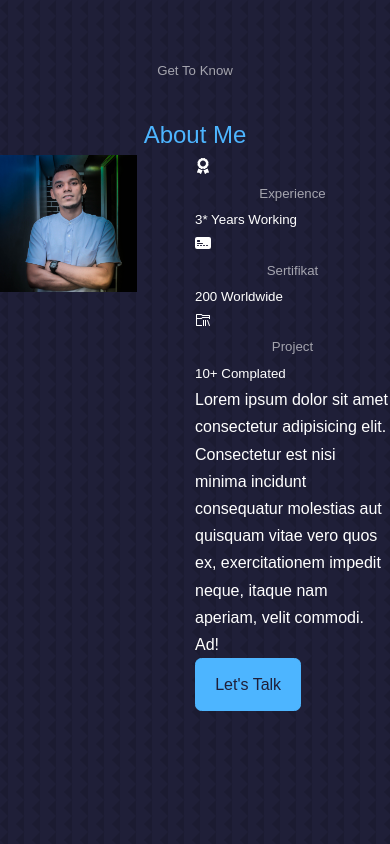
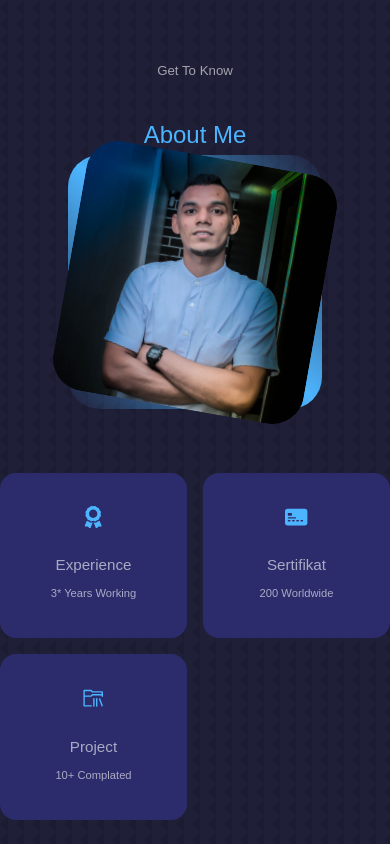
Before and after one commit to nandatritona/PortfolioMe, a React (Create React App) app in the folder reactapp/: page / in a window 390 px wide. Shown: the part 880-1724 px from the top of the page. Built offline with nearby package versions, Linux system fonts and the light colour scheme.

Commit message:
Desain about me

```diff
--- a/reactapp/src/components/about/About.jsx
+++ b/reactapp/src/components/about/About.jsx
@@ -9,45 +9,45 @@ import {VscFolderLibrary} from "react-icons/vsc";
 
 export const About = () => {
     return (
-        <section id='about'>
+      <section id="about">
         <h5>Get To Know</h5>
         <h2>About Me</h2>
 
         <div className="container about_container">
             <div className="about_me">
-                    <img src={ME} alt="About Image"/>
+                <div className="about_me_image">
+                    <img src={ME} alt="About Image" />
+                </div>
             </div>
 
             <div className="about_content">
                 <div className="about_cards">
-                        <article className="about_cards">
-                            <FaAward className='about_icon'/>
+                    <article className="about_card">
+                        <FaAward className="about_icon" />
                         <h5>Experience</h5>
                         <small>3* Years Working</small>
                     </article>
 
-                        <article className="about_cards">
-                            <BsFillCreditCard2FrontFill className='about_icon'/>
+                    <article className="about_card">
+                        <BsFillCreditCard2FrontFill className="about_icon" />
                         <h5>Sertifikat</h5>
                         <small>200 Worldwide</small>
                     </article>
 
-                        <article className="about_cards">
-                            <VscFolderLibrary className='about_icon'/>
+                    <article className="about_card">
+                        <VscFolderLibrary className="about_icon" />
                         <h5>Project</h5>
                         <small>10+ Complated</small>
                     </article>
                 </div>
 
-                    <p>
-                        Lorem ipsum dolor sit amet consectetur adipisicing elit. Consectetur est nisi minima incidunt consequatur molestias aut quisquam vitae vero quos ex, exercitationem impedit neque, itaque nam aperiam, velit commodi. Ad!
-                    </p>
+                <p>"Bekerja dengan suasana hati yang lebih asik dan mempelajari hal baru setiap harinya."</p>
 
-                    <a href="#contact" className='btn btn-primary'>Let's Talk</a>
+                <a href="#contact" className="btn btn-primary">Let's Talk</a>
             </div>
         </div>
       </section>
-    )
+    );
 }
 
 export default About;
--- a/reactapp/src/components/about/about.css
+++ b/reactapp/src/components/about/about.css
@@ -3,3 +3,103 @@
     grid-template-columns: 35% 50%;
     gap: 15%;
 }
+
+.about_me {
+    width: 100%;
+    aspect-ratio: 1/1;
+    border-radius: 2rem;
+    background: linear-gradient(45deg, transparent, var(--color-primary), transparent);
+    display: grid;
+    place-items: center;
+}
+
+.about_me_image {
+    border-radius: 2rem;
+    overflow: hidden;
+    transform: rotate(10deg);
+    transition: var(--transition);
+}
+
+.about_me_image:hover {
+    transform: rotate(0);
+}
+
+.about_cards {
+    display: grid;
+    grid-template-columns: repeat(3, 1fr);
+    gap: 1.5rem;
+}
+
+.about_card {
+    background: var(--color-bg-variant);
+    border: 1px solid transparent;
+    border-radius: 1rem;
+    padding: 2rem;
+    text-align: center;
+    transition: var(--transition);
+}
+
+.about_card:hover {
+    background: transparent;
+    border-color: var(--color-bg-variant);
+    cursor: default;
+}
+
+.about_icon {
+    color: var(--color-primary);
+    font-size: 1.4rem;
+    margin-bottom: 1rem;
+}
+
+.about_card h5 {
+    font-size: 0.95rem;
+}
+
+.about_card small {
+    font-size: 0.7rem;
+    color: var(--color-light);
+}
+
+.about_content p {
+    margin: 2rem 0 2.6rem;
+    color: var(--color-light);
+    text-align: center;
+}
+
+/* *************** MEDIA QUERIES (MEDIUM DEVICE) *************** */
+@media screen and (max-width: 1024px) {
+    .about_container {
+        grid-template-columns: 1fr;
+        gap: 0;
+    }
+
+    .about_me {
+        width: 50%;
+        margin: 2rem auto 4rem;
+    }
+
+    .about_content {
+        margin: 1rem 0 1.5rem;
+    }
+}
+
+/* *************** MEDIA QUERIES (SMALL DEVICE) *************** */
+@media screen and (max-width: 600px) {
+    .about_me {
+        width: 65%;
+        margin: 0 auto 3rem;
+    }
+
+    .about_cards {
+        grid-template-columns: 1fr 1fr;
+        gap: 1rem;
+    }
+
+    .about_content {
+        text-align: center;
+    }
+
+    .about_content p {
+        margin: 1.5rem 0;
+    }
+}
```
Lines whose indentation alone changed are shown as unchanged.
